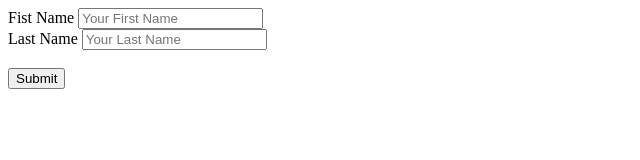
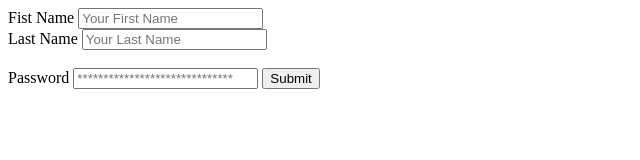
Before and after one commit to Himayatu99/javascript, a plain HTML site: page form_validation.html in a window 1280 px wide. Shown: the whole page, without its empty margins (0-640 px from the left). Drawn offline with Linux system fonts and the light colour scheme.

Commit message:
Add validation for form

```diff
--- a/form_validation.html
+++ b/form_validation.html
@@ -15,6 +15,8 @@
         <input type="text" placeholder="Your First Name" name="input_name"><br>
         <label>Last Name</label>
         <input type="text" placeholder="Your Last Name" name="input_last"><br><br>
+        <label>Password</label>
+        <input type="password" placeholder="******************************" name="input_pass">
         <button type="submit" onclick="test()">Submit</button>
     </form>
 
```
